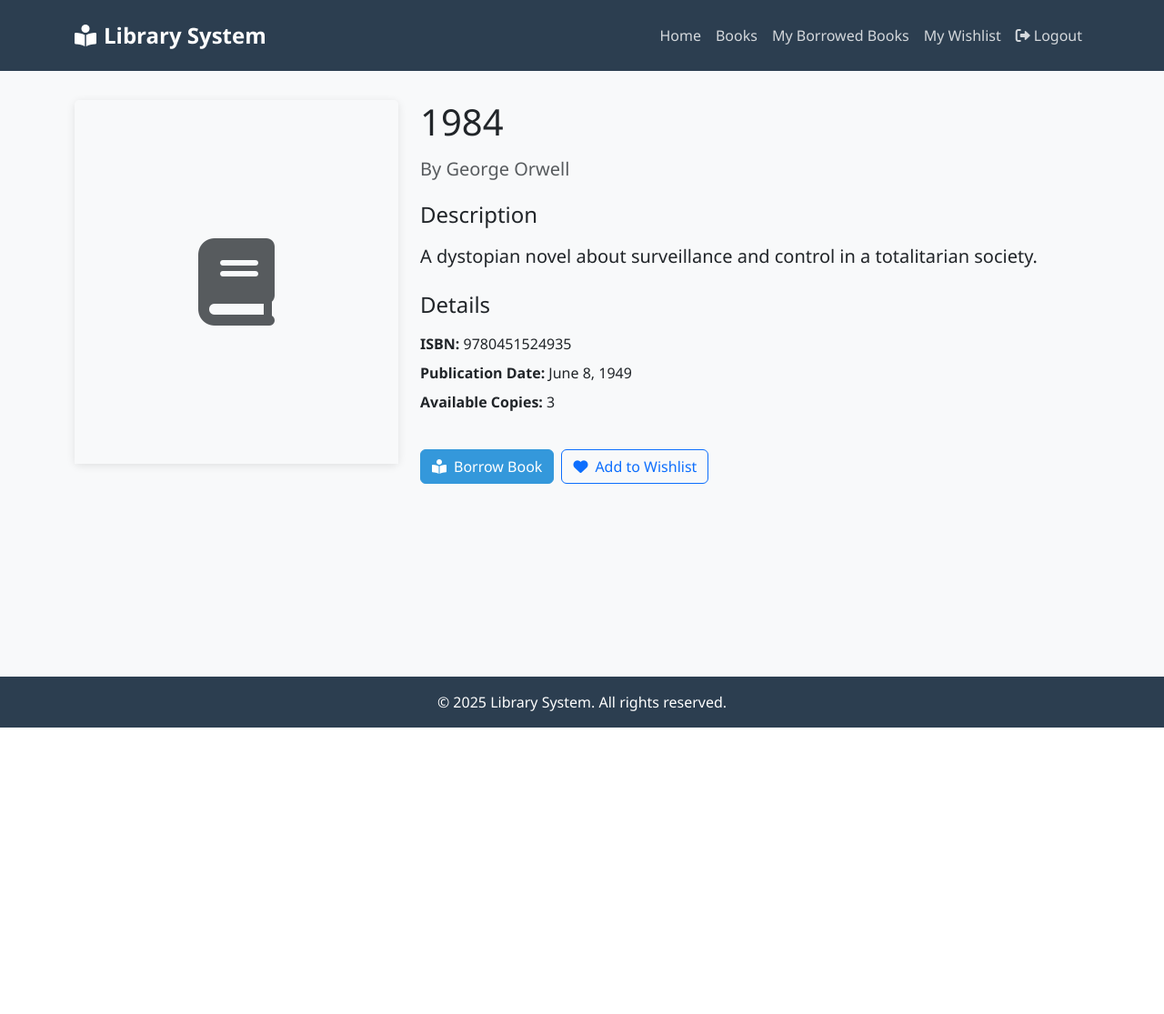
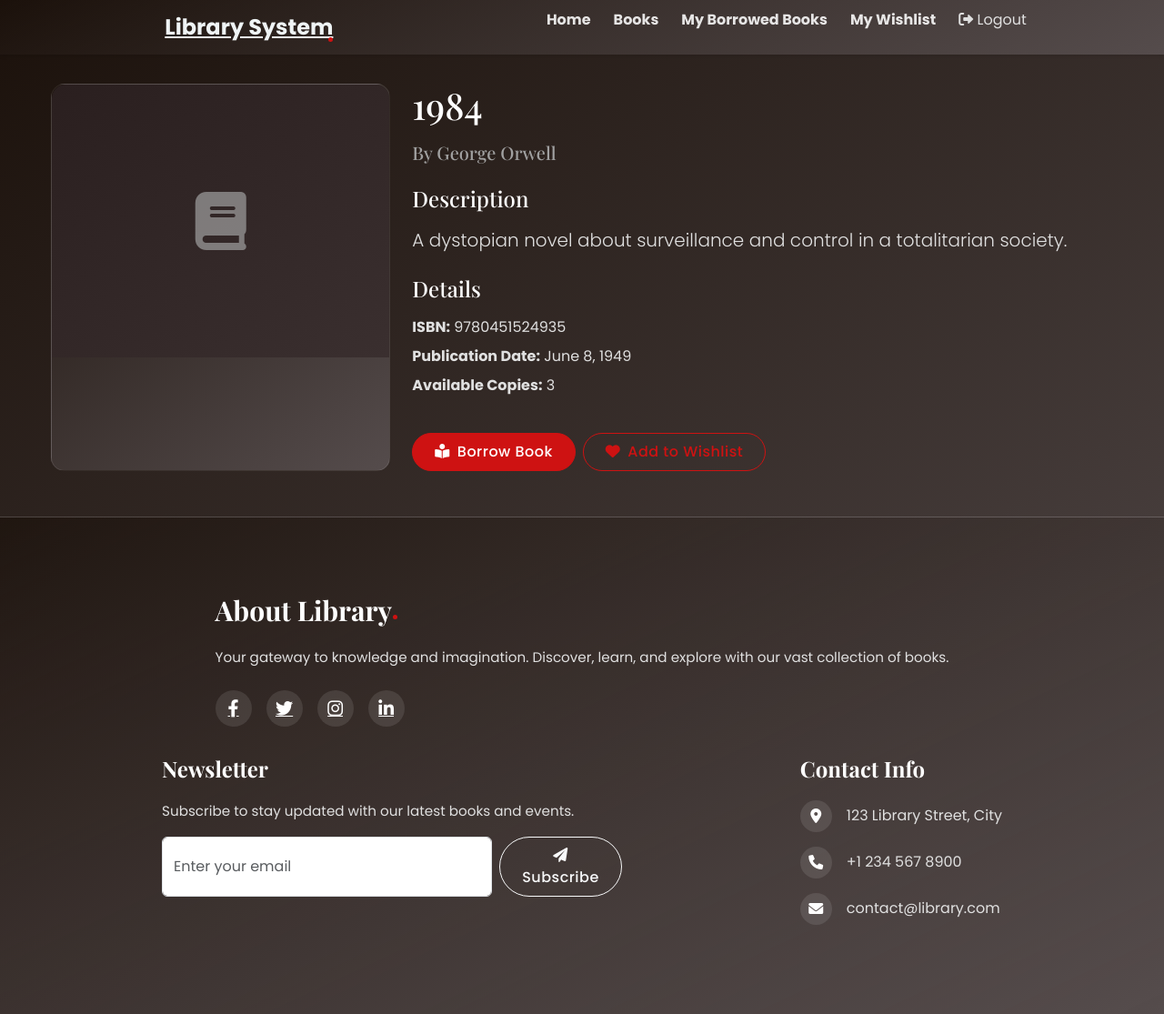
Before and after one commit to youssef1818/Web-project, a Django app: page /book/2/ in a window 1280 px wide. Shown: the whole page at 91% size. Before the commit the page ends 800 px from the top, so only its background shows below. Run offline with Django 5.2, Linux system fonts and the light colour scheme; a user stored in the database is signed in; data comes from the database, SQL or seed files in the repository; both versions use the stored data as it was after the commit; data that the repository does not hold is empty.

Commit message:
cssCheckPoint

```diff
--- a/library/templates/library/base.html
+++ b/library/templates/library/base.html
@@ -4,145 +4,92 @@
     <meta charset="UTF-8">
     <meta name="viewport" content="width=device-width, initial-scale=1.0">
     <title>{% block title %}Library System{% endblock %}</title>
+    <link href="https://fonts.googleapis.com/css2?family=Poppins:wght@300;400;500;600;700&family=Playfair+Display:wght@400;500;600;700&display=swap" rel="stylesheet">
     <link href="https://cdn.jsdelivr.net/npm/bootstrap@5.3.0/dist/css/bootstrap.min.css" rel="stylesheet">
     <link rel="stylesheet" href="https://cdnjs.cloudflare.com/ajax/libs/font-awesome/6.0.0/css/all.min.css">
-    <style>
-        :root {
-            --primary-color: #2c3e50;
-            --secondary-color: #3498db;
-            --accent-color: #e74c3c;
-            --background-color: #f8f9fa;
-        }
-
-        body {
-            font-family: 'Segoe UI', Tahoma, Geneva, Verdana, sans-serif;
-            background-color: var(--background-color);
-            min-height: 100vh;
-            display: flex;
-            flex-direction: column;
-        }
-
-        .navbar {
-            background-color: var(--primary-color);
-            padding: 1rem 2rem;
-        }
-
-        .navbar-brand {
-            color: white !important;
-            font-size: 1.5rem;
-            font-weight: bold;
-        }
-
-        .nav-link {
-            color: rgba(255, 255, 255, 0.8) !important;
-            transition: color 0.3s ease;
-        }
-
-        .nav-link:hover {
-            color: white !important;
-        }
-
-        .main-content {
-            flex: 1;
-            padding: 2rem 0;
-        }
-
-        .card {
-            border: none;
-            box-shadow: 0 2px 10px rgba(0, 0, 0, 0.1);
-            transition: transform 0.3s ease;
-        }
-
-        .card:hover {
-            transform: translateY(-5px);
-        }
-
-        .btn-primary {
-            background-color: var(--secondary-color);
-            border-color: var(--secondary-color);
-        }
-
-        .btn-primary:hover {
-            background-color: #2980b9;
-            border-color: #2980b9;
-        }
-
-        .footer {
-            background-color: var(--primary-color);
-            color: white;
-            padding: 1rem 0;
-            margin-top: auto;
-        }
-
-        .alert {
-            border-radius: 0;
-            margin-bottom: 0;
-        }
-    </style>
+    {% load static %}
+    <link rel="stylesheet" href="{% static 'css/main.css' %}">
 </head>
 <body>
-    <nav class="navbar navbar-expand-lg navbar-dark">
-        <div class="container">
-            <a class="navbar-brand" href="{% url 'home' %}">
-                <i class="fas fa-book-reader me-2"></i>Library System
+    <nav class="navbar">
+        <div class="logo">
+            <a href="{% url 'home' %}" class="logo">
+                Library System<span class="dot"></span>
             </a>
-            <button class="navbar-toggler" type="button" data-bs-toggle="collapse" data-bs-target="#navbarNav">
-                <span class="navbar-toggler-icon"></span>
-            </button>
-            <div class="collapse navbar-collapse" id="navbarNav">
-                <ul class="navbar-nav ms-auto">
-                    <li class="nav-item">
-                        <a class="nav-link" href="{% url 'home' %}">Home</a>
-                    </li>
-                    <li class="nav-item">
-                        <a class="nav-link" href="{% url 'book_list' %}">Books</a>
-                    </li>
+        </div>
+        <ul class="nav-links">
+            <li><a href="{% url 'home' %}" class="{% if request.path == '/' %}active{% endif %}">Home</a></li>
+            <li><a href="{% url 'book_list' %}" class="{% if 'book_list' in request.path %}active{% endif %}">Books</a></li>
             {% if user.is_authenticated %}
-                        <li class="nav-item">
-                            <a class="nav-link" href="{% url 'borrowed_books' %}">My Borrowed Books</a>
-                        </li>
-                        <li class="nav-item">
-                            <a class="nav-link" href="{% url 'wishlist' %}">My Wishlist</a>
-                        </li>
-                        <li class="nav-item">
+                <li><a href="{% url 'borrowed_books' %}" class="{% if 'borrowed_books' in request.path %}active{% endif %}">My Borrowed Books</a></li>
+                <li><a href="{% url 'wishlist' %}" class="{% if 'wishlist' in request.path %}active{% endif %}">My Wishlist</a></li>
+                <li>
                     <form method="post" action="{% url 'logout' %}" class="d-inline">
                         {% csrf_token %}
                         <button type="submit" class="nav-link border-0 bg-transparent">
-                                    <i class="fas fa-sign-out-alt me-1"></i>Logout
+                            <i class="fas fa-sign-out-alt"></i> Logout
                         </button>
                     </form>
                 </li>
             {% else %}
-                        <li class="nav-item">
-                            <a class="nav-link" href="{% url 'login' %}">Login</a>
-                        </li>
-                        <li class="nav-item">
-                            <a class="nav-link" href="{% url 'register' %}">Register</a>
-                        </li>
+                <li><a href="{% url 'login' %}" class="{% if 'login' in request.path %}active{% endif %}">Login</a></li>
+                <li><a href="{% url 'register' %}" class="{% if 'register' in request.path %}active{% endif %}">Register</a></li>
             {% endif %}
         </ul>
-            </div>
-        </div>
     </nav>
 
     {% if messages %}
         {% for message in messages %}
-            <div class="alert alert-{{ message.tags }} text-center">
+            <div class="alert alert-{{ message.tags }}">
                 {{ message }}
             </div>
         {% endfor %}
     {% endif %}
 
-    <div class="main-content">
     <div class="container">
         {% block content %}
         {% endblock %}
     </div>
+
+    <footer>
+        <div class="container">
+            <div class="left">
+                <div class="head">
+                    <h2>About Library</h2>
+                    <p>Your gateway to knowledge and imagination. Discover, learn, and explore with our vast collection of books.</p>
                 </div>
-
-    <footer class="footer text-center">
-        <div class="container">
-            <p class="mb-0">&copy; {% now "Y" %} Library System. All rights reserved.</p>
+                <div class="iconz">
+                    <a href="#" aria-label="Facebook"><i class="fab fa-facebook-f"></i></a>
+                    <a href="#" aria-label="Twitter"><i class="fab fa-twitter"></i></a>
+                    <a href="#" aria-label="Instagram"><i class="fab fa-instagram"></i></a>
+                    <a href="#" aria-label="LinkedIn"><i class="fab fa-linkedin-in"></i></a>
+                </div>
+            </div>
+            <div class="mid">
+                <h2>Newsletter</h2>
+                <p>Subscribe to stay updated with our latest books and events.</p>
+                <form class="d-flex">
+                    <input type="email" placeholder="Enter your email" class="form-control me-2" required>
+                    <button type="submit" class="btn btn-outline-light"><i class="fas fa-paper-plane"></i> Subscribe</button>
+                </form>
+            </div>
+            <div class="rght">
+                <h2>Contact Info</h2>
+                <ul>
+                    <li>
+                        <i class="fas fa-map-marker-alt"></i>
+                        <a href="#" class="NKOR">123 Library Street, City</a>
+                    </li>
+                    <li>
+                        <i class="fas fa-phone"></i>
+                        <a href="tel:+12345678900" class="NKOR">+1 234 567 8900</a>
+                    </li>
+                    <li>
+                        <i class="fas fa-envelope"></i>
+                        <a href="mailto:contact@library.com" class="NKOR">contact@library.com</a>
+                    </li>
+                </ul>
+            </div>
         </div>
     </footer>
 
--- /dev/null
+++ b/static/css/main.css
@@ -0,0 +1,451 @@
+/* Global Styles */
+@import url('https://fonts.googleapis.com/css2?family=Poppins:wght@300;400;500;600;700&family=Playfair+Display:wght@400;500;600;700&display=swap');
+
+*,
+*::after,
+::before {
+    box-sizing: border-box;
+    margin: 0;
+    padding: 0;
+}
+
+body {
+    margin: 0;
+    padding: 0;
+    background: linear-gradient(145deg, #1b110b, #554c4c);
+    min-height: 100vh;
+    font-family: 'Poppins', sans-serif;
+    color: #e0e0e0;
+}
+
+h1, h2, h3, h4, h5, h6 {
+    font-family: 'Playfair Display', serif;
+    color: #ffffff;
+}
+
+/* Navigation */
+.navbar {
+    display: flex;
+    justify-content: space-around;
+    align-items: center;
+    padding: 10px 20px;
+    background: linear-gradient(155deg, #1b110bb6, #554c4c);
+    box-shadow: 0 2px 4px rgba(0, 0, 0, 0.1);
+}
+
+.logo {
+    position: relative;
+    margin-left: 30px;
+    font-size: 24px;
+    font-weight: bold;
+    color: #eff4f5;
+}
+
+.logo .dot {
+    position: absolute;
+    bottom: 0;
+    right: 0;
+    width: 5px;
+    height: 5px;
+    border-radius: 100%;
+    background-color: #ce1212;
+}
+
+.nav-links {
+    list-style: none;
+    display: flex;
+    gap: 25px;
+    margin-right: 30px;
+}
+
+.nav-links li {
+    position: relative;
+    list-style-type: none;
+    display: inline-block;
+}
+
+.nav-links a {
+    text-decoration: none;
+    color: #ffffffde;
+    font-weight: bold;
+    transition: color 0.3s;
+}
+
+.nav-links a:hover {
+    color: #ffffff;
+}
+
+.nav-links a.active {
+    color: rgb(255, 255, 255);
+}
+
+.nav-links a.active::after {
+    content: "";
+    display: block;
+    width: 100%;
+    height: 2px;
+    background-color: #ce1212;
+    position: absolute;
+    bottom: -5px;
+    left: 0;
+}
+
+/* Container and Layout */
+.container {
+    max-width: 1200px;
+    margin: 2rem auto;
+    padding: 0 1rem;
+}
+
+/* Book Cards */
+.book-list {
+    display: grid;
+    grid-template-columns: repeat(auto-fit, minmax(250px, 1fr));
+    gap: 2rem;
+    padding: 20px;
+}
+
+.card {
+    background: linear-gradient(145deg, #1b110b, #554c4c);
+    border: 1px solid rgba(255, 255, 255, 0.1);
+    border-radius: 15px;
+    overflow: hidden;
+    transition: all 0.4s cubic-bezier(0.4, 0, 0.2, 1);
+    height: 100%;
+    position: relative;
+    cursor: pointer;
+}
+
+.card::before {
+    content: '';
+    position: absolute;
+    top: 0;
+    left: 0;
+    width: 100%;
+    height: 100%;
+    background: linear-gradient(45deg, transparent, rgba(206, 18, 18, 0.1));
+    opacity: 0;
+    transition: opacity 0.4s ease;
+    pointer-events: none;
+    z-index: 1;
+}
+
+.card:hover {
+    transform: translateY(-10px) scale(1.02);
+    box-shadow: 0 20px 30px rgba(0, 0, 0, 0.25);
+    border-color: rgba(206, 18, 18, 0.3);
+}
+
+.card:hover::before {
+    opacity: 1;
+}
+
+.card-img-top {
+    width: 100%;
+    height: 300px !important;
+    object-fit: cover !important;
+    border-radius: 15px 15px 0 0;
+    transition: transform 0.4s ease;
+}
+
+.card:hover .card-img-top {
+    transform: scale(1.05);
+}
+
+.card-body {
+    position: relative;
+    z-index: 2;
+    padding: 1.5rem;
+}
+
+.card-title {
+    color: #ffffff;
+    font-size: 1.25rem;
+    font-weight: 600;
+    margin-bottom: 0.75rem;
+    font-family: 'Playfair Display', serif;
+}
+
+.card-text {
+    color: #e0e0e0;
+    font-size: 0.95rem;
+    line-height: 1.5;
+    margin-bottom: 1rem;
+}
+
+.card-footer {
+    background: transparent;
+    border-top: 1px solid rgba(255, 255, 255, 0.1);
+    padding: 1rem 1.5rem;
+    position: relative;
+    z-index: 2;
+}
+
+.btn {
+    border-radius: 50px;
+    padding: 0.5rem 1.5rem;
+    font-weight: 500;
+    letter-spacing: 0.5px;
+    transition: all 0.3s ease;
+}
+
+.btn-primary {
+    background: #ce1212;
+    border-color: #ce1212;
+}
+
+.btn-primary:hover {
+    background: #ffffff;
+    border-color: #ffffff;
+    color: #ce1212;
+    transform: translateY(-2px);
+}
+
+.btn-outline-primary {
+    border-color: #ce1212;
+    color: #ce1212;
+}
+
+.btn-outline-primary:hover {
+    background: #ce1212;
+    color: #ffffff;
+    transform: translateY(-2px);
+}
+
+/* Default image placeholder */
+.card-img-top.bg-light {
+    background: linear-gradient(145deg, #2a1f1f, #3a2f2f) !important;
+    display: flex;
+    align-items: center;
+    justify-content: center;
+    color: #ce1212;
+}
+
+.card-img-top.bg-light i {
+    font-size: 4rem;
+    opacity: 0.7;
+    transition: all 0.3s ease;
+}
+
+.card:hover .card-img-top.bg-light i {
+    transform: scale(1.1);
+    opacity: 1;
+}
+
+/* Text colors */
+.text-muted {
+    color: #a0a0a0 !important;
+}
+
+/* Forms */
+.form-container {
+    background: linear-gradient(145deg, #1b110b, #554c4c);
+    padding: 2rem;
+    border-radius: 10px;
+    max-width: 500px;
+    margin: 2rem auto;
+    color: #ffffff;
+}
+
+.form-container input,
+.form-container textarea {
+    width: 100%;
+    padding: 10px;
+    margin: 10px 0;
+    border: 1px solid #554c4c;
+    border-radius: 5px;
+    background: rgba(255, 255, 255, 0.1);
+    color: #ffffff;
+}
+
+.form-container label {
+    color: #ffffff;
+    margin-bottom: 5px;
+    display: block;
+}
+
+/* Messages */
+.alert {
+    padding: 1rem;
+    margin: 1rem 0;
+    border-radius: 5px;
+    text-align: center;
+}
+
+.alert-success {
+    background: rgba(40, 167, 69, 0.2);
+    color: #ffffff;
+}
+
+.alert-danger {
+    background: rgba(220, 53, 69, 0.2);
+    color: #ffffff;
+}
+
+/* Footer */
+footer {
+    padding: 50px 0;
+    background: linear-gradient(155deg, #1b110bb6, #554c4c);
+    margin-top: 50px;
+    color: #ffffff;
+    border-top: 1px solid rgba(255, 255, 255, 0.1);
+}
+
+footer .container {
+    width: 87.5%;
+    display: flex;
+    flex-wrap: wrap;
+    justify-content: space-around;
+    gap: 2rem;
+}
+
+footer h2 {
+    font-size: 1.5rem;
+    font-weight: 700;
+    color: white;
+    margin-bottom: 20px;
+    font-family: 'Playfair Display', serif;
+}
+
+footer p {
+    color: #e0e0e0;
+    line-height: 1.6;
+    font-size: 0.95rem;
+}
+
+.iconz {
+    display: flex;
+    gap: 1rem;
+    margin-top: 1.5rem;
+}
+
+.iconz a {
+    color: #ffffff;
+    font-size: 1.2rem;
+    transition: all 0.3s ease;
+    width: 40px;
+    height: 40px;
+    border-radius: 50%;
+    background: rgba(255, 255, 255, 0.1);
+    display: flex;
+    align-items: center;
+    justify-content: center;
+}
+
+.iconz a:hover {
+    color: #ce1212;
+    background: rgba(255, 255, 255, 0.2);
+    transform: translateY(-3px);
+}
+
+footer .rght ul {
+    list-style: none;
+    padding: 0;
+}
+
+footer .rght li {
+    margin-bottom: 1rem;
+    display: flex;
+    align-items: center;
+    gap: 1rem;
+}
+
+footer .rght a {
+    color: #e0e0e0;
+    text-decoration: none;
+    transition: all 0.3s ease;
+}
+
+footer .rght a:hover {
+    color: #ce1212;
+}
+
+footer .rght i {
+    width: 35px;
+    height: 35px;
+    background: rgba(255, 255, 255, 0.1);
+    border-radius: 50%;
+    display: flex;
+    align-items: center;
+    justify-content: center;
+    transition: all 0.3s ease;
+}
+
+footer .rght li:hover i {
+    background: rgba(206, 18, 18, 0.2);
+    color: #ce1212;
+}
+
+/* Wishlist */
+.fav-btn {
+    position: absolute;
+    top: 10px;
+    right: 10px;
+    font-size: 22px;
+    color: #ccc;
+    cursor: pointer;
+    transition: all 0.3s ease;
+    z-index: 2;
+    background: none;
+    border: none;
+    padding: 5px;
+}
+
+.fav-btn:hover {
+    color: #ce1212;
+    transform: scale(1.2);
+}
+
+.fav-btn.active {
+    color: #ce1212;
+}
+
+/* Responsive Design */
+@media (max-width: 768px) {
+    .navbar {
+        flex-direction: column;
+        padding: 1rem;
+    }
+
+    .nav-links {
+        margin-top: 1rem;
+        flex-wrap: wrap;
+        justify-content: center;
+    }
+
+    .book-list {
+        grid-template-columns: repeat(auto-fit, minmax(200px, 1fr));
+    }
+
+    footer .container {
+        flex-direction: column;
+        text-align: center;
+    }
+
+    footer .container > div {
+        width: 100%;
+        margin-bottom: 2rem;
+    }
+}
+
+/* Headers */
+.head h2 {
+    font-size: 30px;
+    color: rgb(255, 255, 255);
+    font-weight: 700;
+    line-height: normal;
+    margin-bottom: 20px;
+}
+
+.head h2::after {
+    content: "";
+    display: inline-block;
+    position: relative;
+    right: 2px;
+    bottom: 2px;
+    width: 5px;
+    height: 5px;
+    border-radius: 9999px;
+    margin-left: 3px;
+    background-color: #ce1212;
+}
```
Also changed, not shown: db.sqlite3. Lines whose indentation alone changed are shown as unchanged.
